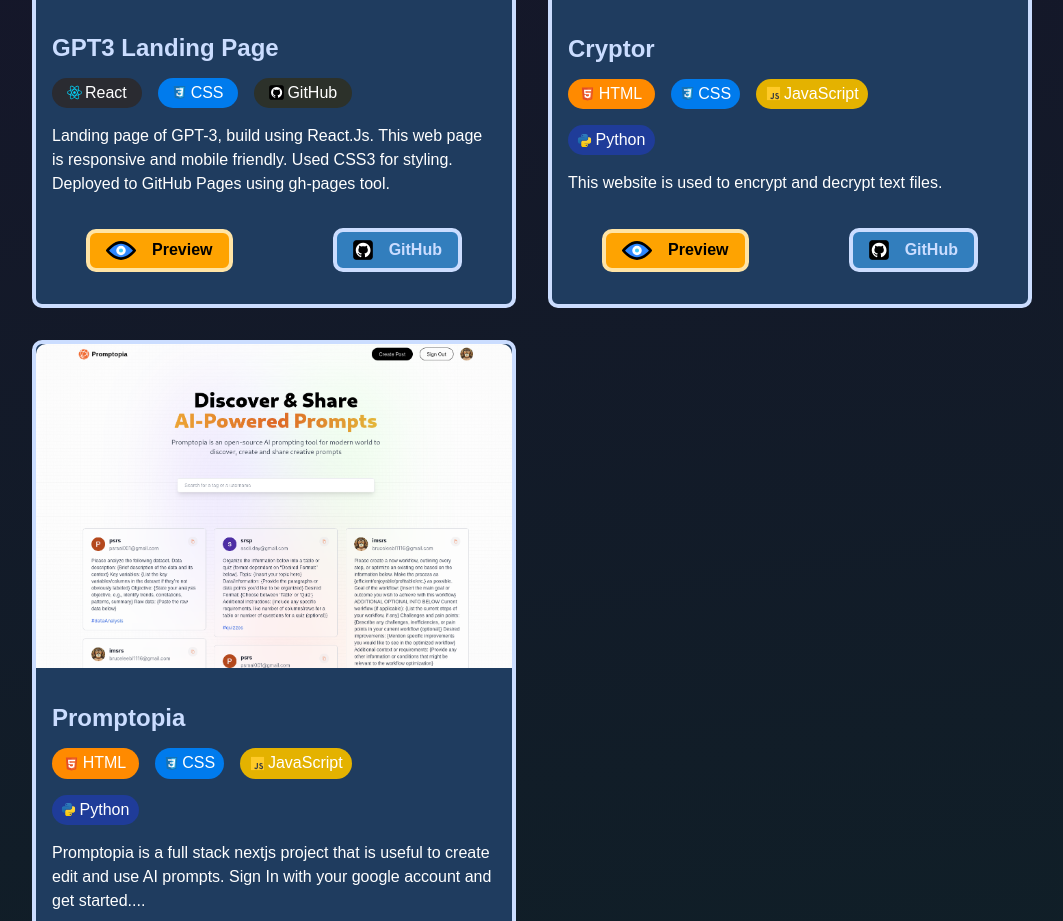
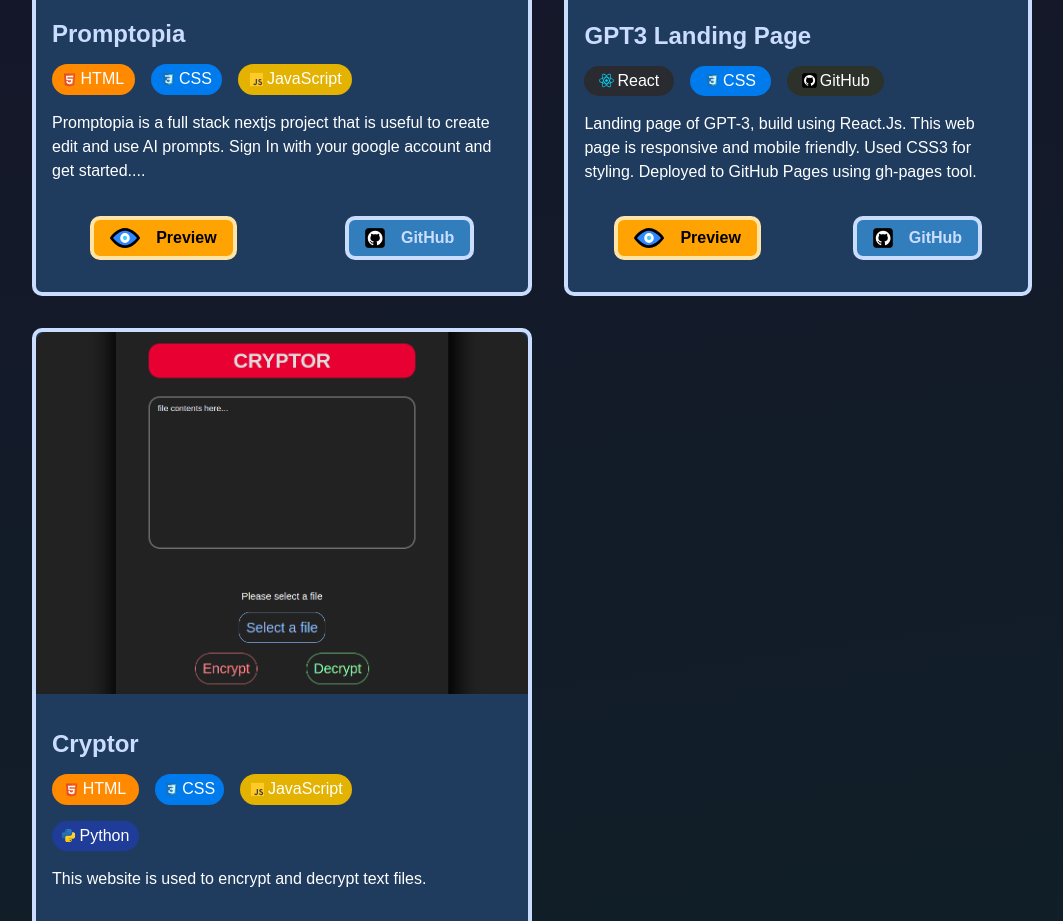
Before and after one commit to theunhackable/theunhackable, a React (Create React App) app: page / in a window 1280 px wide. Shown: the part 3090-4011 px from the top of the page, without its empty margins (108-1171 px from the left). Built offline with nearby package versions, Linux system fonts and the light colour scheme.

Commit message:
changed project card width

```diff
--- a/src/components/projects/Projects.jsx
+++ b/src/components/projects/Projects.jsx
@@ -9,6 +9,15 @@
 
 function Projects() {
   const projects = [
+    {
+      heading: 'Promptopia',
+      desc: `Promptopia is a full stack nextjs project that is useful to create edit and use AI prompts. Sign In with your google account and get started....`,
+      github:'https://github.com/theunhackable/promptopia',
+      live: 'https://promptopia-two-dun.vercel.app/',
+      skills: ["HTML", "CSS", 'JavaScript'],
+      img: promptopia
+
+    },
     {
       heading: 'GPT3 Landing Page',
       desc: `Landing page of GPT-3, build using React.Js.
@@ -28,15 +37,6 @@
       live: 'http://cryptor.pythonanywhere.com/',
       skills: ["HTML", "CSS", 'JavaScript', 'Python'],
       img: cryptor
-
-    },
-    {
-      heading: 'Promptopia',
-      desc: `Promptopia is a full stack nextjs project that is useful to create edit and use AI prompts. Sign In with your google account and get started....`,
-      github:'https://github.com/theunhackable/promptopia',
-      live: 'https://promptopia-two-dun.vercel.app/',
-      skills: ["HTML", "CSS", 'JavaScript', 'Python'],
-      img: promptopia
 
     },
 
--- a/src/containers/projectCard/projectCard.css
+++ b/src/containers/projectCard/projectCard.css
@@ -30,7 +30,7 @@
 .project-tags{
     display: grid;
 
-    grid-template-columns: auto auto auto auto;
+    grid-template-columns: auto auto auto;
     grid-template-rows: auto;
     gap: 1rem;
     max-width: 300px;
```
